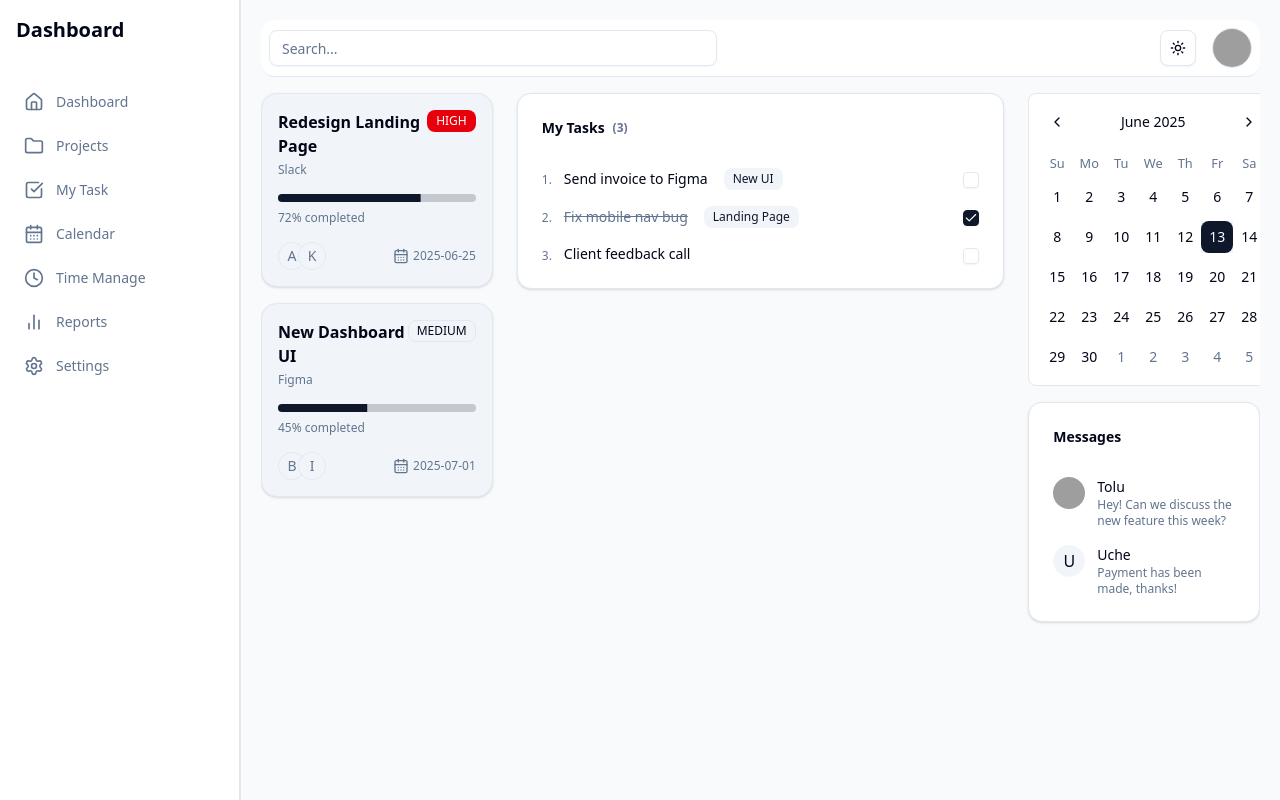
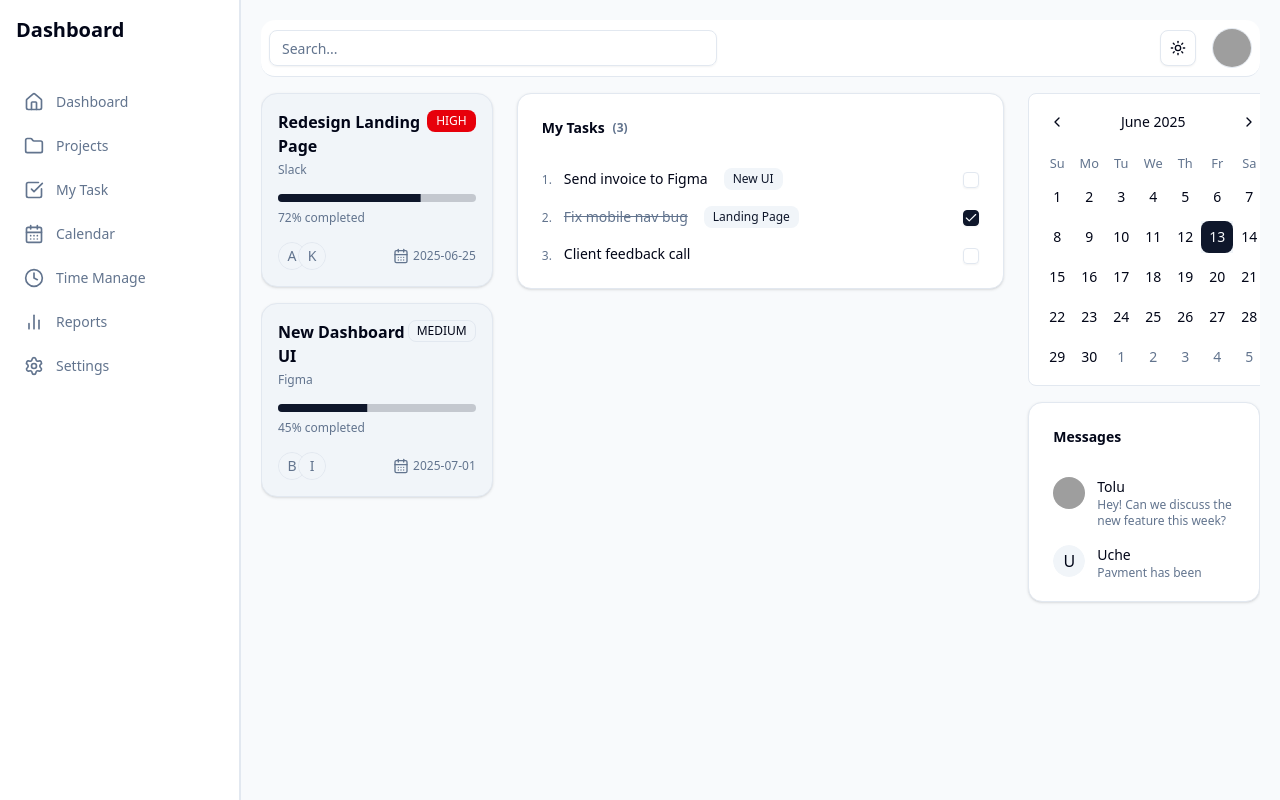
Before and after one commit to M-b-a-s/pm-dashboard, a Next.js app: page /dashboard in a window 1280 px wide. Built offline with nearby package versions, Linux system fonts and the light colour scheme; grey boxes are pictures that could not be loaded.

Commit message:
add scroll to message card

```diff
--- a/src/components/widgets/messages.tsx
+++ b/src/components/widgets/messages.tsx
@@ -20,15 +20,21 @@ const mockMessages: Message[] = [
     from: "Uche",
     content: "Payment has been made, thanks!",
   },
+  {
+    id: "3",
+    from: "Uch",
+    content: "Payment has been made, thanks!",
+  },
+  // Add more messages here to test scrolling
 ]
 
 export function MessagesWidget() {
   return (
-    <Card className="w-full max-w-[250px] flex flex-col"> {/* Matches shadcn Calendar width */}
+    <Card className="w-full max-w-[300px] h-[200px] flex flex-col">
       <CardHeader>
         <CardTitle className="text-sm font-semibold">Messages</CardTitle>
       </CardHeader>
-      <CardContent className="space-y-4 flex-1 overflow-auto">
+      <CardContent className="flex-1 overflow-y-auto space-y-4">
         {mockMessages.map((msg) => (
           <div key={msg.id} className="flex gap-3 items-start">
             <Avatar className="w-8 h-8">
```
